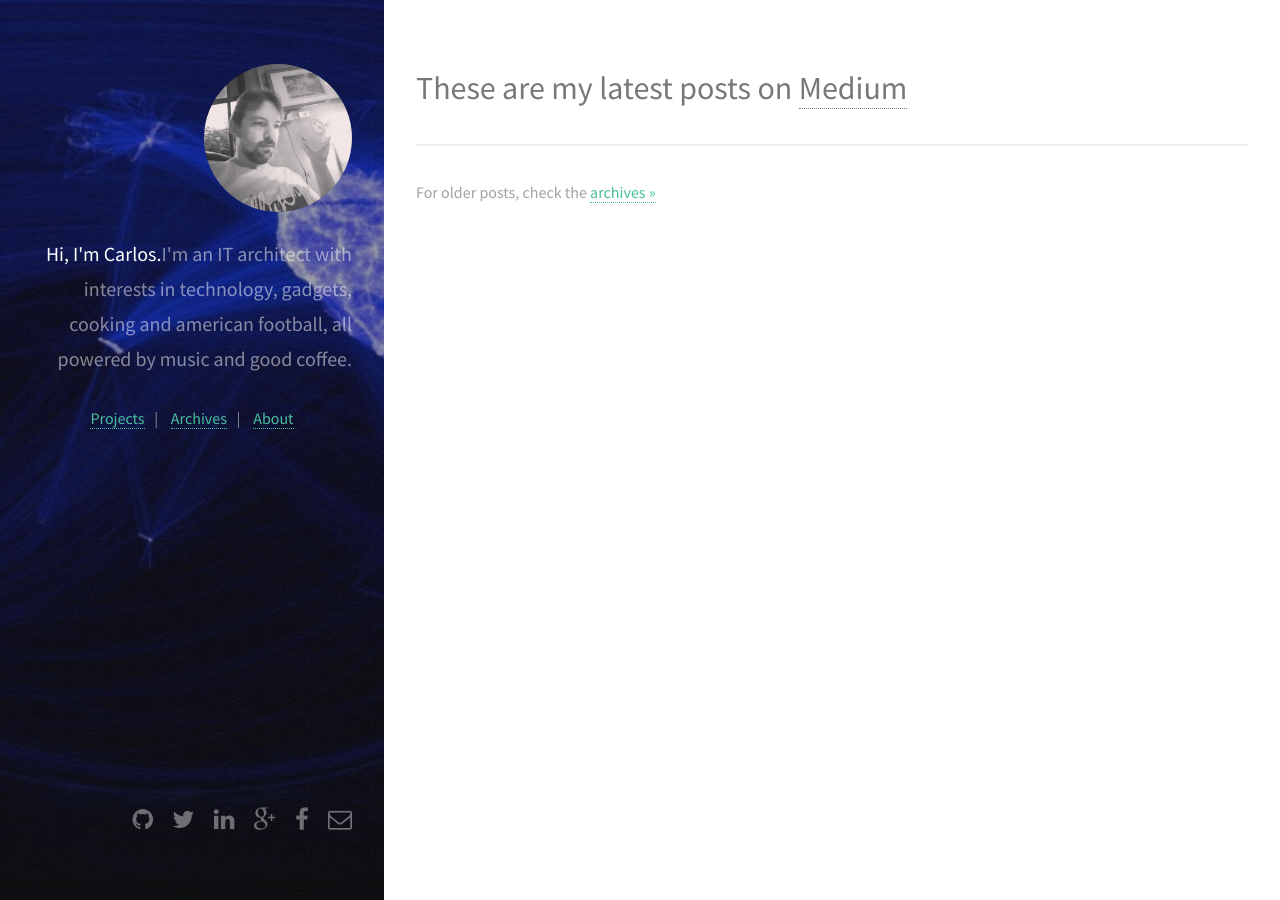
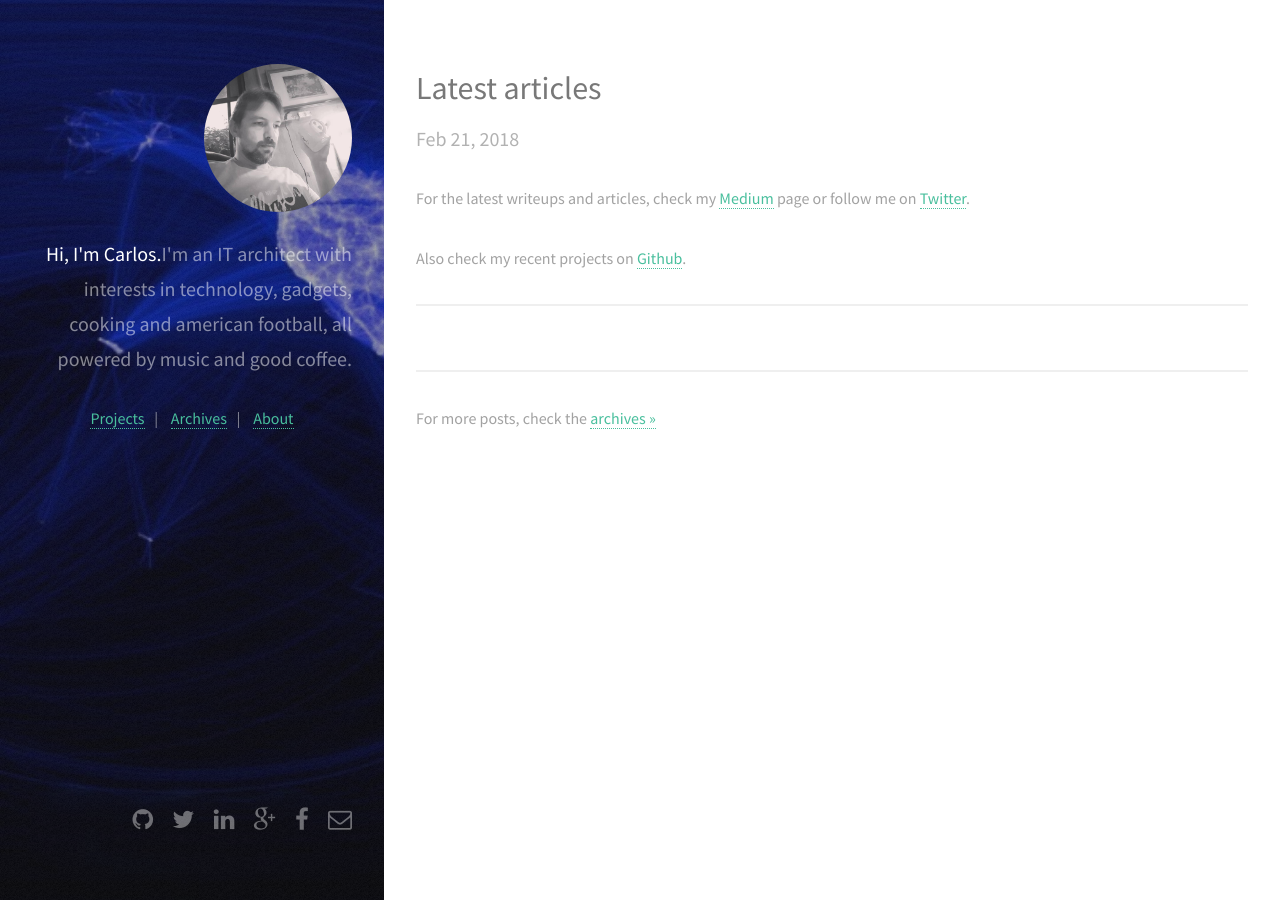
Before and after one commit to carlosedp/carlosedp.github.com, a Jekyll site: the page built from index.html, in a window 1280 px wide. Built offline with Jekyll 4.4.1, drawn with Linux system fonts in a browser that asks for light colours.

Commit message:
Revert to 23461ff1c2cf2cff845195e3791e79f9b396d356

```diff
--- a/Gemfile
+++ b/Gemfile
@@ -1,9 +1,9 @@
 source 'http://rubygems.org' do
+
   gem 'jekyll'
   gem 'wdm', '~> 0.1.0' if Gem.win_platform?
   gem 'rouge'
   group :jekyll_plugins do
-    gem "jekyll-display-medium-posts"
     gem 'jekyll-feed'
     gem 'jekyll-seo-tag'
   end
--- a/_config.yml
+++ b/_config.yml
@@ -42,8 +42,3 @@
 
 twitter:
   username: carlosedp
-
-medium_username: carlosedp
-
-collections:
-  - medium_posts
--- a/index.html
+++ b/index.html
@@ -5,18 +5,7 @@
 
 <!-- Main -->
 <div id="main">
-
     <section>
-        <h1> These are my latest posts on <a href="https://medium.com/@carlosedp/">Medium</a> </h1>
-
-        {% for e in site.medium_posts %}
-        <div class="row">
-          <h2>{{e.title}}</h2>
-          <p>{{e.feed_content}}</p>
-        </div>
-          {% endfor %}
-    </section>
-    <!-- <section>
         {% for post in site.posts limit: site.frontpage_posts %}
             <header class="major">
                 <h2>{{ post.title }}</h2>
@@ -48,7 +37,7 @@
 
             {% endfor %}
         </div>
-    </section> -->
+    </section>
     <hr>
-    For older posts, check the <a href="{{site.base_dir}}/archives">archives &raquo;</a>
+    For more posts, check the <a href="{{site.base_dir}}/archives">archives &raquo;</a>
 </div>
```
Also changed, not shown: Gemfile.lock (added).
